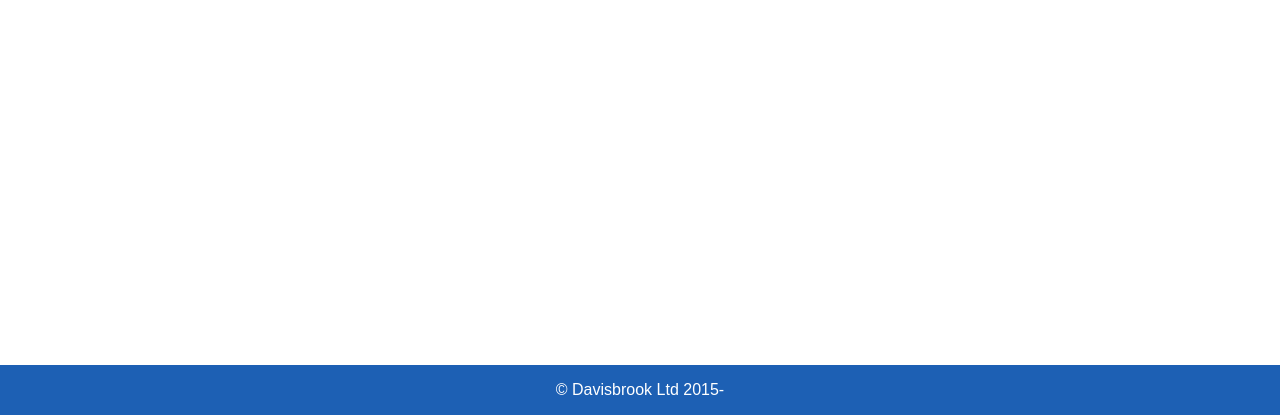
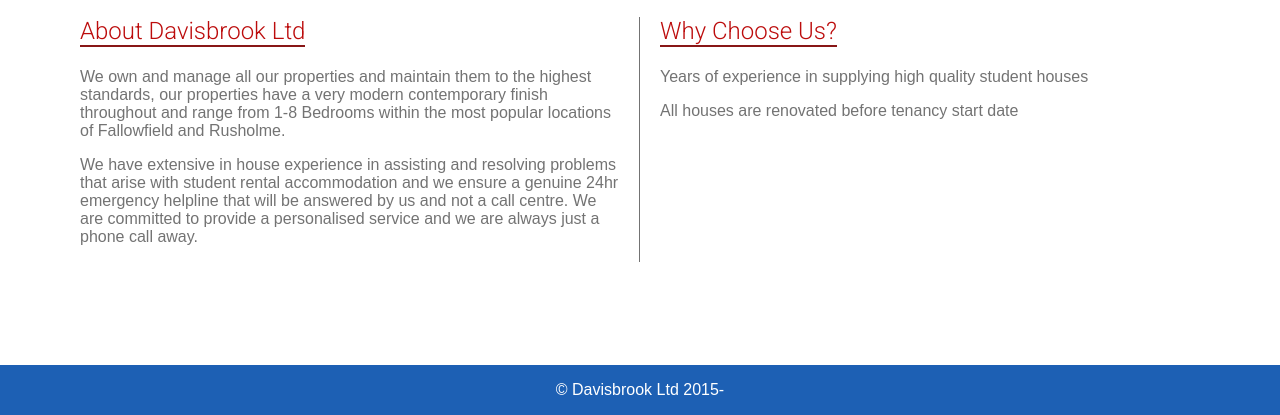
Before and after one commit to mo-martin/davisbrook, a PHP site: page /about.php in a window 1280 px wide. Shown: the part 385-800 px from the top of the page. Run offline with PHP 8.4, Linux system fonts and the light colour scheme.

Commit message:
Finished About Page

```diff
--- a/about.php
+++ b/about.php
@@ -8,14 +8,19 @@
 		<h1>About</h1>
 	</section>
 	<section class="content">
-		<section class="contentleft flexcenter">
-			<div class="abouttext">
-				<p>We own and manage all our properties and maintain them to the highest standards, our properties have a very modern contemporary finish throughout and range from 1-8 Bedrooms within the most popular locations of Fallowfield and Rusholme.</p>
-				<p>We have extensive in house experience in assisting and resolving problems that arise with student rental accommodation and we ensure a genuine 24hr emergency helpline that will be answered by us and not a call centre. We are committed to provide a personalised service and we are always just a phone call away.</p>
-			</div>
+		<section class="aboutheader">
+
 		</section>
-		<section class="contentright map">
-			<iframe src="https://www.google.com/maps/embed?pb=!1m10!1m8!1m3!1d75983.66238492323!2d-2.230114!3d53.477584!3m2!1i1024!2i768!4f13.1!5e0!3m2!1sen!2suk!4v1451310597797" width="400" height="300" frameborder="0" style="border:0" allowfullscreen></iframe>
+		<section class="abouttext">
+			<h2>About Davisbrook Ltd</h2>
+			<p>We own and manage all our properties and maintain them to the highest standards, our properties have a very modern contemporary finish throughout and range from 1-8 Bedrooms within the most popular locations of Fallowfield and Rusholme.</p>
+			<p>We have extensive in house experience in assisting and resolving problems that arise with student rental accommodation and we ensure a genuine 24hr emergency helpline that will be answered by us and not a call centre. We are committed to provide a personalised service and we are always just a phone call away.</p>
+		</section>
+		<section class="abouttext">
+			<h2>Why Choose Us?</h2>
+			<p>Years of experience in supplying high quality student houses</p>
+			<p>All houses are renovated before tenancy start date</p>
+			<p></p>
 		</section>
 	</section>
 </main>
--- a/css/styles.css
+++ b/css/styles.css
@@ -344,14 +344,49 @@
     width: 100%; } }
 /* Home - Contact */
 /*About */
-.map iframe {
-  max-width: 100%; }
+.aboutheader {
+  height: 300px;
+  width: 100%;
+  background-image: url("../images/manchester11.jpg");
+  background-position: center center;
+  -webkit-background-size: cover;
+  -moz-background-size: cover;
+  -o-background-size: cover;
+  background-size: cover; }
 
+@media (min-width: 780px) {
+  .aboutheader {
+    background-image: url("../images/manchester1.jpg"); } }
+.abouttext {
+  width: 50%;
+  text-align: left;
+  margin-top: 20px;
+  max-width: 580px; }
+  .abouttext:nth-child(2) {
+    border-right: 1px solid #737373; }
+  .abouttext p {
+    color: #737373; }
+  .abouttext h2 {
+    font-family: roboto, sans-serif;
+    display: inline-block;
+    color: #bc0c0c;
+    font-weight: 300;
+    margin-top: 0px;
+    margin-bottom: 5px;
+    border-bottom: 2px solid #881616; }
+
+@media (max-width: 780px) {
+  .abouttext {
+    width: 100%; }
+    .abouttext:nth-child(2) {
+      border-right: none; }
+    .abouttext h2 {
+      text-align: center; } }
 /*Properties */
 .content section.propertycontainer:first-child {
   padding-top: 0px; }
 
-.content section.propertycontainer:nth-of-type(even) {
+.content section.propertycontainer:nth-of-type(odd) {
   background: #eeeeee; }
 
 .content section.propertycontainer {
@@ -372,7 +407,7 @@
 
 .property div {
   border: 1px solid red;
-  background: #666666; }
+  background: #BDBDBD; }
 
 .propertyinfo {
   width: 70%;
--- a/css/styles.scss
+++ b/css/styles.scss
@@ -391,18 +391,61 @@
 /* Home - Contact */
 
 
+/*About */
+.aboutheader {
+height:300px;
+width:100%;
+background-image:url('../images/manchester11.jpg');
+background-position: center center;
+  -webkit-background-size: cover;
+  -moz-background-size: cover;
+  -o-background-size: cover;
+  background-size: cover;
+}
+@media(min-width:780px) {
+.aboutheader {
+background-image:url('../images/manchester1.jpg');
+}
+}
 
-
-/*About */
-.map iframe {
-max-width:100%;
+.abouttext {
+	width:50%;
+	text-align:left;
+	margin-top:20px;
+	max-width:580px;
+	&:nth-child(2) {
+	border-right:1px solid $maingrey;
+	}
+	p {
+		color:$maingrey;
+	}
+	h2 {
+		font-family: roboto, sans-serif;
+		display:inline-block;
+		color: #bc0c0c;
+		font-weight: 300;
+		margin-top: 0px;
+		margin-bottom: 5px;
+		border-bottom:2px solid #881616;
+	}
+}
+@media(max-width:780px) {
+.abouttext {
+	width:100%;
+	&:nth-child(2) {
+		border-right:none;
+		}
+	h2 {
+		text-align:center;
+	}
+}
 }
 
 /*Properties */
 .content section.propertycontainer:first-child{
 padding-top:0px;
 }
-.content section.propertycontainer:nth-of-type(even) {
+.content section.propertycontainer:nth-of-type(odd) {
 background:#eeeeee;
 }
 .content section.propertycontainer {
@@ -423,7 +466,7 @@
 }
 .property div {
 border: 1px solid red;
-background:#666666;
+background:#BDBDBD;
 }
 .propertyinfo {
 width:70%;
```
Also changed, not shown: includes/header.php (+0 -22 lines), images/manchester1.jpg (added), images/manchester11.jpg (added), images/manchester2.jpg (added), 2 other files.
